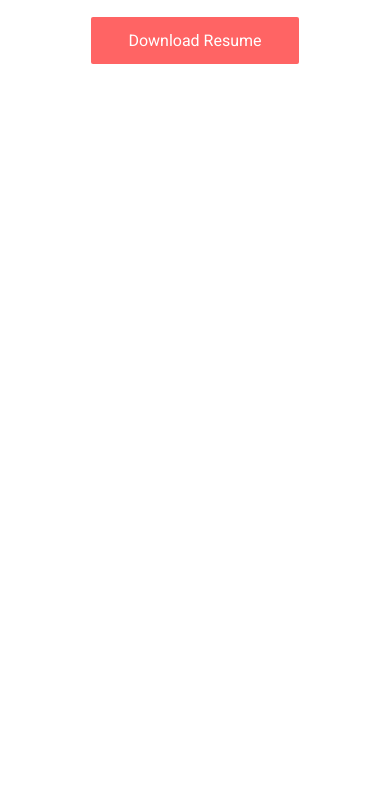
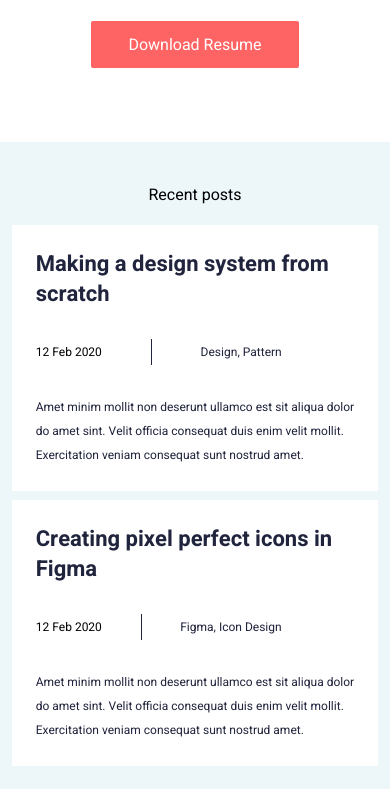
Before and after one commit to mushegharustamyan/Creative-technologist, a plain HTML site: page pages/home/index.html in a window 390 px wide. Shown: the part 577-1366 px from the top of the page. Before the commit the page ends 844 px from the top, so only its background shows below. Drawn offline with Linux system fonts and the light colour scheme.

Commit message:
next section adding

```diff
--- a/pages/home/index.html
+++ b/pages/home/index.html
@@ -29,7 +29,7 @@
                 <img src="../../img/menu.svg" alt="" class="burger_menu">
             </div>
         </header>
-        <section class="welcome_section center">
+        <section class="welcome_section center section">
             <div class="welcome_section_wrapper space_between">
                 <div class="welcome_text">
                     <p>Hi, I am John,Creative Technologist</p>
@@ -43,9 +43,40 @@
                 <div class="profile_photo"></div>
             </div>
         </section>
-        <div class="section">
-
-        </div>
+        <section class="recents_posts_section center section">
+            <div class="recents_posts_wrapper space_between">
+                <div class="recents_head space_between">
+                    <p>Recent posts</p>
+                    <a href="#">View all</a>
+                </div>
+                <div class="recents space_between">
+                    <div class="recent">
+                        <p class="recent_head">Making a design system from scratch</p>
+                        <div class="data_and_type space_between">
+                            <p>12 Feb 2020</p>
+                            <div class="line"></div>
+                            <p>Design, Pattern</p>
+                        </div>
+                        <p>
+                            Amet minim mollit non deserunt ullamco est sit aliqua dolor do amet sint.
+                            Velit officia consequat duis enim velit mollit. Exercitation veniam consequat sunt nostrud amet.
+                        </p>
+                    </div>
+                    <div class="recent">
+                        <p class="recent_head">Creating pixel perfect icons in Figma</p>
+                        <div class="data_and_type space_between">
+                            <p>12 Feb 2020</p>
+                            <div class="line"></div>
+                            <p>Figma, Icon Design</p>
+                        </div>
+                        <p>
+                            Amet minim mollit non deserunt ullamco est sit aliqua dolor do amet sint.
+                             Velit officia consequat duis enim velit mollit. Exercitation veniam consequat sunt nostrud amet.
+                        </p>
+                    </div>
+                </div>
+            </div>
+        </section>
     </main>
 
     <script src="./index.js"></script>
--- a/pages/home/index.js
+++ b/pages/home/index.js
@@ -1,7 +1,13 @@
-let burger = document.querySelector(".burger_menu") ;
-burger.addEventListener("click" , (e) => {
-    let main = document.querySelector("section") ;
-    main.classList.toggle("blur") ;
-    let nav = document.querySelector(".navigation_resp") ;
-    nav.classList.toggle("active") ;
-})
+function activateBurgerMenu () {
+    let burger = document.querySelector(".burger_menu") ;
+    burger.addEventListener("click" , (e) => {
+        let main = document.querySelectorAll(".section") ;
+        main.forEach(elem => {
+            elem.classList.toggle("blur") ;
+        })
+        let nav = document.querySelector(".navigation_resp") ;
+        nav.classList.toggle("active") ;
+    })
+}
+
+activateBurgerMenu() ;
--- a/pages/home/style.css
+++ b/pages/home/style.css
@@ -25,19 +25,15 @@
     justify-content: space-between;
 }
 
-
-
-bode{
-    width:100vw;
-}
-
 .header {
     width: 100%; /*1152*/
     height: 83px;
     display: flex;
     align-items: center;
     justify-content: center;
-    margin-bottom: 169px;
+    background-color: #fff;
+    position: fixed;
+    margin-top: -243px;
 }
 
 .burger_menu{
@@ -72,8 +68,10 @@ bode{
 }
 
 .welcome_section{
+    margin-top: 243px;
     width: 100%;
     height: 311px;
+    margin-bottom: 74px;
 }
 
 .welcome_section_wrapper{
@@ -122,8 +120,8 @@ bode{
 }
 
 .profile_photo{
-    width: 20vw;
-    height: 20vw;
+    width: 243px;
+    height: 243px;
     border-radius: 50%;
     background-image: url(../../img/profile_photo.png);
     background-repeat: no-repeat;
@@ -131,16 +129,136 @@ bode{
     background-position: center;
 }
 
+.recents_posts_section{
+    width: 100%;
+    height: 396px;
+    background-color: #EDF7FA;
+}
+
+.recents_posts_wrapper{
+    width: 74%;
+    height: 357px;
+    flex-direction: column;
+}
+
+.recents_head{
+    width: 100%;
+}
+
+.recents_head a{
+    color: #00A8CC;
+}
+
+.recents{
+    width: 100%;
+    height: 295px;
+}
+
+.recent{
+    padding: 24px;
+    width: 48%;
+    height: 100%;
+    display: flex;
+    align-items: flex-start;
+    justify-content: space-between;
+    flex-direction: column;
+    background-color: #fff;
+}
+
+.recent_head{
+    font-weight: 700;
+    font-size: 26px;
+    line-height: 38px;
+    color: #21243D ;
+}
+
+.recent :nth-child(3){
+    font-weight: 400;
+    font-size: 16px;
+    line-height: 24px;
+    color: #21243D;
+}
+
+.data_and_type p{
+    font-weight: 400;
+    font-size: 18px;
+    line-height: 26px;
+}
+
+.data_and_type {
+    width: 278px;
+}
+
+.line{
+    width: 1px;
+    height: 100%;
+    background-color: #21243D;
+}
 
 
 
-@media only screen and (max-width:575px) {
+@media only screen and (max-width:1180px) {
+    .header{
+        margin-bottom: 120px;
+    }
+
+    .welcome_section {
+        height: 450px;
+    }
+
+    .welcome_section_wrapper{
+        height: 450px;
+    }
+
+    .recents_posts_section{
+        height: 700px;
+    }
+
+    .recents_posts_wrapper{
+        width: 94%;
+        height: 670px;
+    }
+
+    .data_and_type {
+        width: 250px;
+    }
+
+    .recents{
+        width: 100%;
+        height: 675px;
+        flex-direction: column;
+    }
+
+    .recent {
+        width: 80%;
+        height: 280px;
+    }
+
+    .recents_head{
+        width: auto;
+        height: 60px;
+        display: flex;
+        align-items: center;
+        justify-content: center;
+    }
+
+    .recents_head a{
+        display: none;
+    }
+
+}
+
+
+
+@media only screen and (max-width:680px) {
     .blur{
         filter:blur(8px);
     }
 
     .header{
-        margin-bottom: 33px;
+        background-color: none;
+        margin-top: -120px;
+        z-index: 120;
     }
 
     .burger_menu {
@@ -166,6 +284,8 @@ bode{
         align-items: center;
         justify-content: space-between;
         flex-direction: column;
+        position: relative;
+        z-index: 101;
     }
 
     .resp_ul a{
@@ -178,6 +298,7 @@ bode{
     }
 
     .welcome_section {
+        margin-top: 120px;
         height: 525px;
     }
 
@@ -212,4 +333,43 @@ bode{
         text-align: center;
     }
 
+    .recents_posts_section{
+        height: 647px;
+    }
+
+    .recents_posts_wrapper{
+        width: 94%;
+        height: 600px;
+    }
+
+    .recents{
+        height: 549px;
+    }
+
+    .recent{
+        width: 100%;
+        height: 266px;
+    }
+
+    .recent_head{
+        font-weight: 700;
+        font-size: 22px;
+        line-height: 30px;
+    }
+
+    .recent :nth-child(3){
+        font-size: 12px;
+    }
+
+    .data_and_type {
+        width: 246px;
+    }
+
+    .data_and_type p{
+        font-size: 12px;
+    }
+
+    .data_and_type :nth-child(3) {
+        font-size: 12px;
+    }
 }
```
